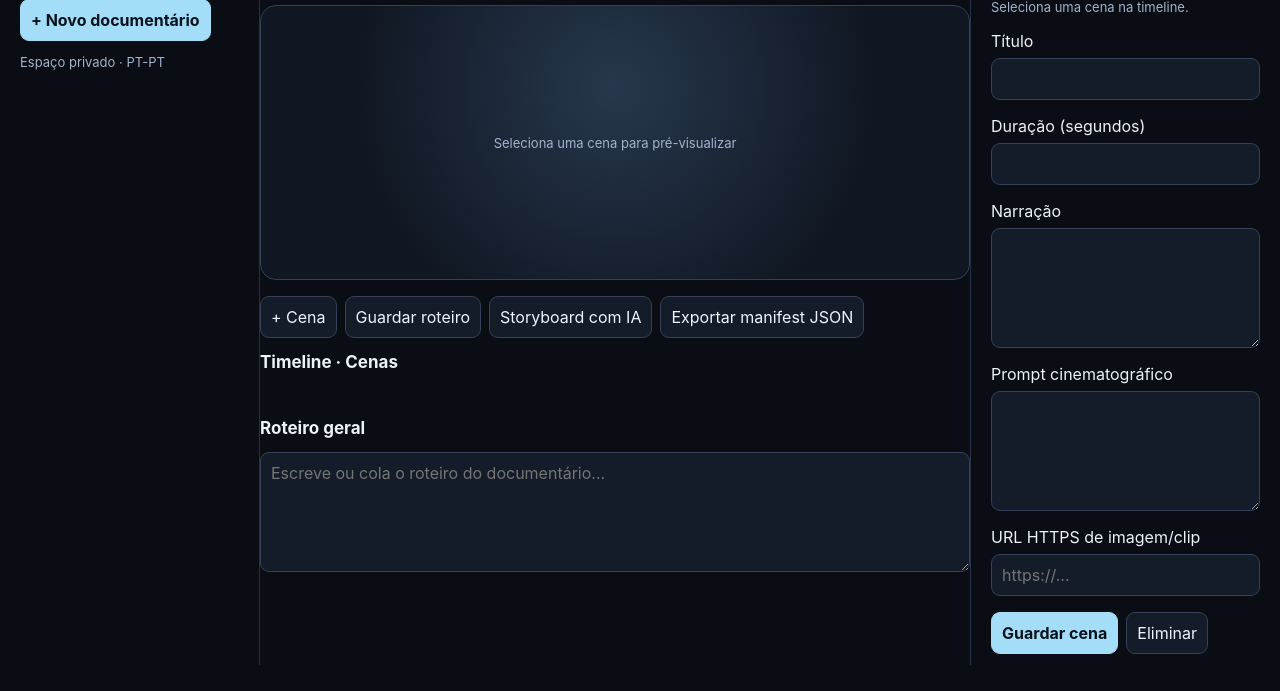
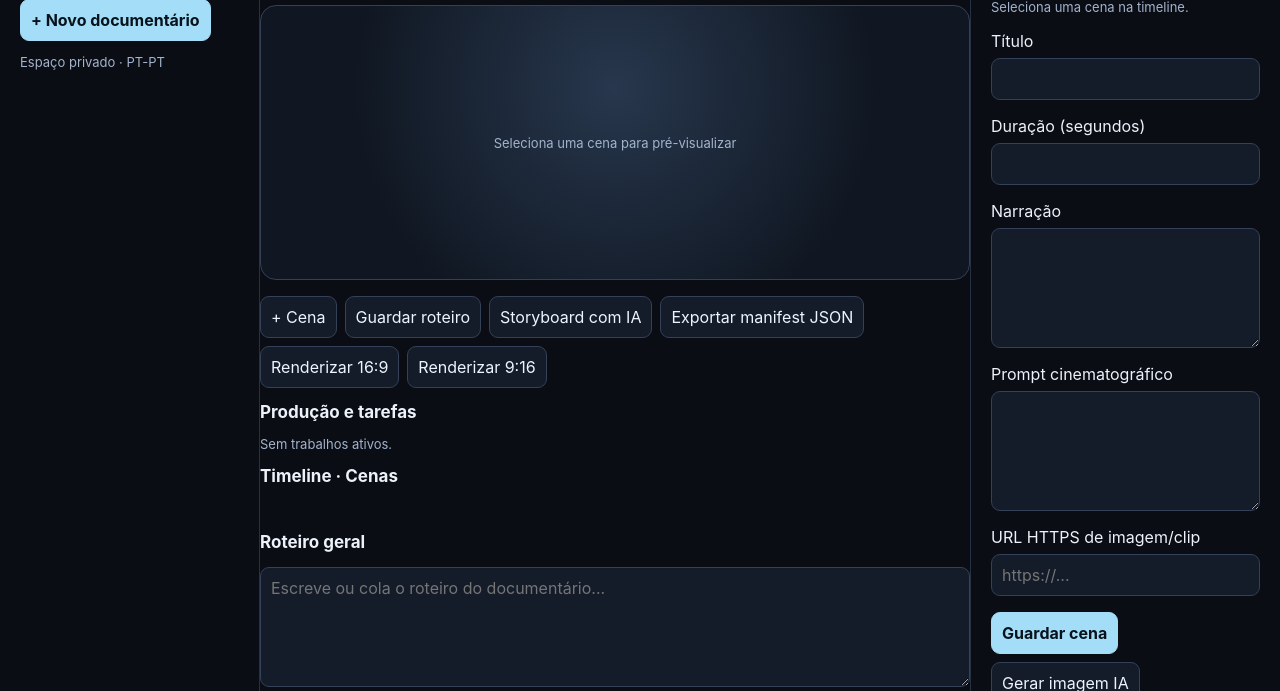
Before and after one commit to marcelo-m7/anyapi, a Flask app: template templates/video_studio.html in a window 1280 px wide. Shown: the part 135-826 px from the top of the page. Before the commit the page ends 800 px from the top, so only its background shows below. Run offline with Flask 3, Linux system fonts and the light colour scheme; the template is opened without the code that fills it, so the values that code supplies are empty.

Commit message:
feat(video-studio): interactive AI generation, asset upload, render jobs and media previews

```diff
--- a/templates/video_studio.html
+++ b/templates/video_studio.html
@@ -4,17 +4,17 @@
 </style></head><body>
 <header><strong>◈ AI Video Studio</strong><nav><a href="/dashboard">AnyAPI</a> · <a href="/video-studio">Estúdio</a></nav></header>
 <div class="layout"><aside><h2>Projetos</h2><button class="primary" id="create">+ Novo documentário</button><div id="projects"></div><p class="muted">Espaço privado · PT-PT</p></aside>
-<main><h1 id="projectTitle">Seleciona um projeto</h1><p class="muted" id="projectMeta">Editor de storyboard e timeline</p><div class="stage" id="preview"><span class="muted">Seleciona uma cena para pré-visualizar</span></div><div class="controls" style="margin-top:16px"><button id="add" disabled>+ Cena</button><button id="saveScript" disabled>Guardar roteiro</button><button id="aiStoryboard" disabled>Storyboard com IA</button><button id="manifest" disabled>Exportar manifest JSON</button></div><h2>Timeline · Cenas</h2><div class="timeline" id="timeline"></div><h2>Roteiro geral</h2><textarea id="script" placeholder="Escreve ou cola o roteiro do documentário..." disabled></textarea></main>
-<section class="inspector"><h2>Inspector de cena</h2><p class="muted" id="selection">Seleciona uma cena na timeline.</p><label class="field">Título<input id="title" disabled></label><label class="field">Duração (segundos)<input type="number" min="1" max="120" id="duration" disabled></label><label class="field">Narração<textarea id="narration" disabled></textarea></label><label class="field">Prompt cinematográfico<textarea id="visual_prompt" disabled></textarea></label><label class="field">URL HTTPS de imagem/clip<input type="url" id="asset_url" disabled placeholder="https://..."></label><div class="controls"><button class="primary" id="saveScene" disabled>Guardar cena</button><button id="deleteScene" disabled>Eliminar</button></div><p id="msg" class="message" role="status"></p></section></div>
+<main><h1 id="projectTitle">Seleciona um projeto</h1><p class="muted" id="projectMeta">Editor de storyboard e timeline</p><div class="stage" id="preview"><span class="muted">Seleciona uma cena para pré-visualizar</span></div><div class="controls" style="margin-top:16px"><button id="add" disabled>+ Cena</button><button id="saveScript" disabled>Guardar roteiro</button><button id="aiStoryboard" disabled>Storyboard com IA</button><button id="manifest" disabled>Exportar manifest JSON</button><button id="render" disabled>Renderizar 16:9</button><button id="renderVertical" disabled>Renderizar 9:16</button></div><h2>Produção e tarefas</h2><div id="jobs" class="muted">Sem trabalhos ativos.</div><h2>Timeline · Cenas</h2><div class="timeline" id="timeline"></div><h2>Roteiro geral</h2><textarea id="script" placeholder="Escreve ou cola o roteiro do documentário..." disabled></textarea></main>
+<section class="inspector"><h2>Inspector de cena</h2><p class="muted" id="selection">Seleciona uma cena na timeline.</p><label class="field">Título<input id="title" disabled></label><label class="field">Duração (segundos)<input type="number" min="1" max="120" id="duration" disabled></label><label class="field">Narração<textarea id="narration" disabled></textarea></label><label class="field">Prompt cinematográfico<textarea id="visual_prompt" disabled></textarea></label><label class="field">URL HTTPS de imagem/clip<input type="url" id="asset_url" disabled placeholder="https://..."></label><div class="controls"><button class="primary" id="saveScene" disabled>Guardar cena</button><button id="genImage" disabled>Gerar imagem IA</button><button id="genVoice" disabled>Gerar voz IA</button><button id="genVideo" disabled>Gerar vídeo IA</button><input type="file" id="upload" accept="image/png,image/jpeg,image/webp" disabled><button id="deleteScene" disabled>Eliminar</button></div><p id="msg" class="message" role="status"></p></section></div>
 <script>
 const csrf={{ csrf|tojson }};let projects=[],active=null,selected=null;const el=id=>document.getElementById(id);
 async function api(path,method='GET',payload){const r=await fetch('/_api/video-studio'+path,{method,headers:{'Content-Type':'application/json','X-CSRF-Token':csrf},body:payload===undefined?undefined:JSON.stringify(payload)});if(!r.ok){let j=await r.json().catch(()=>({}));throw Error(j.error?.message||'Erro HTTP '+r.status)}return r.status===204?null:r.json()}
 function message(s){el('msg').textContent=s}
 function enable(ids,on){ids.forEach(id=>el(id).disabled=!on)}
 async function load(){projects=await api('/projects');el('projects').replaceChildren();projects.forEach(p=>{const b=document.createElement('button');b.className='project'+(active?.id===p.id?' active':'');b.textContent=p.title;b.onclick=()=>openProject(p.id);el('projects').append(b)});}
-async function openProject(id){active=await api('/projects/'+id);selected=null;el('projectTitle').textContent=active.title;el('projectMeta').textContent=active.format+' · '+active.language+' · '+active.scenes.length+' cenas';el('script').value=active.script||'';enable(['add','saveScript','aiStoryboard','manifest','script'],true);draw();load()}
+async function openProject(id){active=await api('/projects/'+id);selected=null;el('projectTitle').textContent=active.title;el('projectMeta').textContent=active.format+' · '+active.language+' · '+active.scenes.length+' cenas';el('script').value=active.script||'';refreshJobs().catch(e=>message(e.message));enable(['add','saveScript','aiStoryboard','manifest','script','render','renderVertical'],true);draw();load()}
 function draw(){el('timeline').replaceChildren();active.scenes.forEach((s,i)=>{const b=document.createElement('button');b.className='clip'+(selected?.id===s.id?' active':'');const t=document.createElement('strong');t.textContent=(i+1)+'. '+s.title;const d=document.createElement('small');d.textContent=s.duration_seconds+'s';b.append(t,d);b.onclick=()=>selectScene(s);el('timeline').append(b)});if(!active.scenes.length)el('timeline').textContent='Adiciona a primeira cena.';if(selected)selectScene(active.scenes.find(s=>s.id===selected.id)||null)}
-function selectScene(s){selected=s;enable(['title','duration','narration','visual_prompt','asset_url','saveScene','deleteScene'],!!s);el('selection').textContent=s?'Cena '+(s.position+1):'Seleciona uma cena';for(const k of ['title','duration','narration','visual_prompt','asset_url'])el(k).value=s?(s[k==='duration'?'duration_seconds':k]??''):'';el('preview').replaceChildren();if(s?.asset_url){const img=document.createElement('img');img.src=s.asset_url;img.alt=s.title;img.onerror=()=>{el('preview').textContent='Pré-visualização indisponível para este asset.'};el('preview').append(img)}else el('preview').textContent=s?.visual_prompt||'Sem asset gerado';el('timeline').querySelectorAll('.clip').forEach((b,i)=>b.classList.toggle('active',active.scenes[i].id===s?.id))}
+function selectScene(s){selected=s;enable(['title','duration','narration','visual_prompt','asset_url','saveScene','deleteScene','genImage','genVoice','genVideo','upload'],!!s);el('selection').textContent=s?'Cena '+(s.position+1):'Seleciona uma cena';for(const k of ['title','duration','narration','visual_prompt','asset_url'])el(k).value=s?(s[k==='duration'?'duration_seconds':k]??''):'';el('preview').replaceChildren();if(s?.asset_url){const img=document.createElement('img');img.src=s.asset_url;img.alt=s.title;img.onerror=()=>{el('preview').textContent='Pré-visualização indisponível para este asset.'};el('preview').append(img)}else if(s?.image_path||s?.video_path){const path=s.video_path||s.image_path;api('/projects/'+active.id+'/media?path='+encodeURIComponent(path)).then(d=>{el('preview').replaceChildren();if(s.video_path){const v=document.createElement('video');v.src=d.url;v.controls=true;v.style.maxWidth='100%';el('preview').append(v)}else{const img=document.createElement('img');img.src=d.url;img.alt=s.title;el('preview').append(img)}}).catch(e=>message(e.message))}else el('preview').textContent=s?.visual_prompt||'Sem asset gerado';el('timeline').querySelectorAll('.clip').forEach((b,i)=>b.classList.toggle('active',active.scenes[i].id===s?.id))}
 async function refresh(){const id=active.id;active=await api('/projects/'+id);draw();}
 async function run(fn){try{message('');await fn()}catch(e){message(e.message)}}
 el('create').onclick=()=>run(async()=>{const title=prompt('Título do novo episódio');if(!title)return;const p=await api('/projects','POST',{title,format:'both'});await load();await openProject(p.id)});
@@ -23,6 +23,12 @@ el('saveScript').onclick=()=>run(async()=>{await api('/projects/'+active.id,'PAT
 el('saveScene').onclick=()=>run(async()=>{const values={title:el('title').value,duration_seconds:Number(el('duration').value),narration:el('narration').value,visual_prompt:el('visual_prompt').value,asset_url:el('asset_url').value||null};await api('/scenes/'+selected.id,'PATCH',values);await refresh();message('Cena guardada.')});
 el('deleteScene').onclick=()=>run(async()=>{if(!confirm('Eliminar esta cena?'))return;await api('/scenes/'+selected.id,'DELETE');selected=null;await refresh();selectScene(null)});
 el('aiStoryboard').onclick=()=>run(async()=>{if(!confirm('Gerar storyboard através da API de IA? Esta operação pode ter custos. O roteiro será guardado primeiro.'))return;await api('/projects/'+active.id,'PATCH',{script:el('script').value});const draft=await api('/projects/'+active.id+'/storyboard-draft','POST',{});if(!confirm('A IA propôs '+draft.scenes.length+' cenas. Adicionar ao projeto?'))return;for(const s of draft.scenes){await api('/projects/'+active.id+'/scenes','POST',s)}await refresh();message('Storyboard acrescentado ao projeto.')});
+async function queue(operation,portrait=false){if(!active)return;const expensive=['image','voice','video'].includes(operation);if(expensive&&!confirm('Iniciar geração '+operation+'? O serviço externo pode cobrar créditos.'))return;const data={operation,portrait};if(expensive){if(!selected)return;data.scene_id=selected.id;await api('/scenes/'+selected.id,'PATCH',{title:el('title').value,duration_seconds:Number(el('duration').value),narration:el('narration').value,visual_prompt:el('visual_prompt').value});}await api('/projects/'+active.id+'/jobs','POST',data);message('Trabalho enviado à fila.');await refreshJobs()}
+async function refreshJobs(){if(!active)return;const jobs=await api('/projects/'+active.id+'/jobs');el('jobs').replaceChildren();for(const j of jobs.slice(0,15)){const p=document.createElement('p');p.textContent=j.operation+' · '+j.status+(j.error?' · '+j.error:'');el('jobs').append(p);if(j.result_path&&j.status==='completed'){const b=document.createElement('button');b.textContent='Abrir asset';b.onclick=()=>api('/projects/'+active.id+'/media?path='+encodeURIComponent(j.result_path)).then(d=>window.open(d.url,'_blank','noopener,noreferrer')).catch(e=>message(e.message));el('jobs').append(b)}}if(!jobs.length)el('jobs').textContent='Sem trabalhos ativos.'}
+for(const [id,operation] of [['genImage','image'],['genVoice','voice'],['genVideo','video']])el(id).onclick=()=>run(()=>queue(operation));
+el('render').onclick=()=>run(()=>queue('render',false));
+el('renderVertical').onclick=()=>run(()=>queue('render',true));
+el('upload').onchange=()=>run(async()=>{if(!selected||!el('upload').files.length)return;const data=new FormData();data.append('scene_id',selected.id);data.append('file',el('upload').files[0]);const r=await fetch('/_api/video-studio/projects/'+active.id+'/upload',{method:'POST',headers:{'X-CSRF-Token':csrf},body:data});const j=await r.json();if(!r.ok)throw Error(j.error?.message||'Upload failed');await refresh();message('Imagem carregada.');});
 el('manifest').onclick=()=>run(async()=>{const data=await api('/projects/'+active.id+'/manifest');const blob=new Blob([JSON.stringify(data,null,2)],{type:'application/json'}),link=document.createElement('a');link.href=URL.createObjectURL(blob);link.download='video-manifest-'+active.id+'.json';link.click();setTimeout(()=>URL.revokeObjectURL(link.href),2000)});
-load().catch(e=>message(e.message));
+load().catch(e=>message(e.message));setInterval(()=>{if(active)refreshJobs().catch(()=>{})},6000);
 </script></body></html>
```
